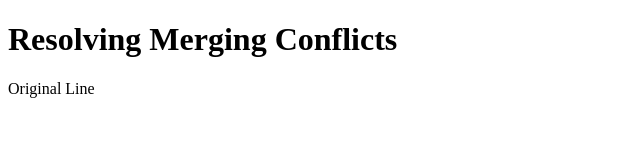
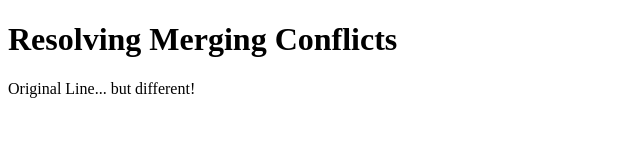
Before and after one commit to jonritchie52/Lab5A-Resolving-Merge-Comflicts, a plain HTML site: page index.html in a window 1280 px wide. Shown: the whole page, without its empty margins (0-640 px from the left). Drawn offline with Linux system fonts and the light colour scheme.

Commit message:
Remote Change
Nothing can be the same forever

```diff
--- a/index.html
+++ b/index.html
@@ -8,6 +8,6 @@
 
     <body>
         <h1>Resolving Merging Conflicts</h1>
-        <p>Original Line</p>
+        <p>Original Line... but different!</p>
     </body>
 </html>
```
